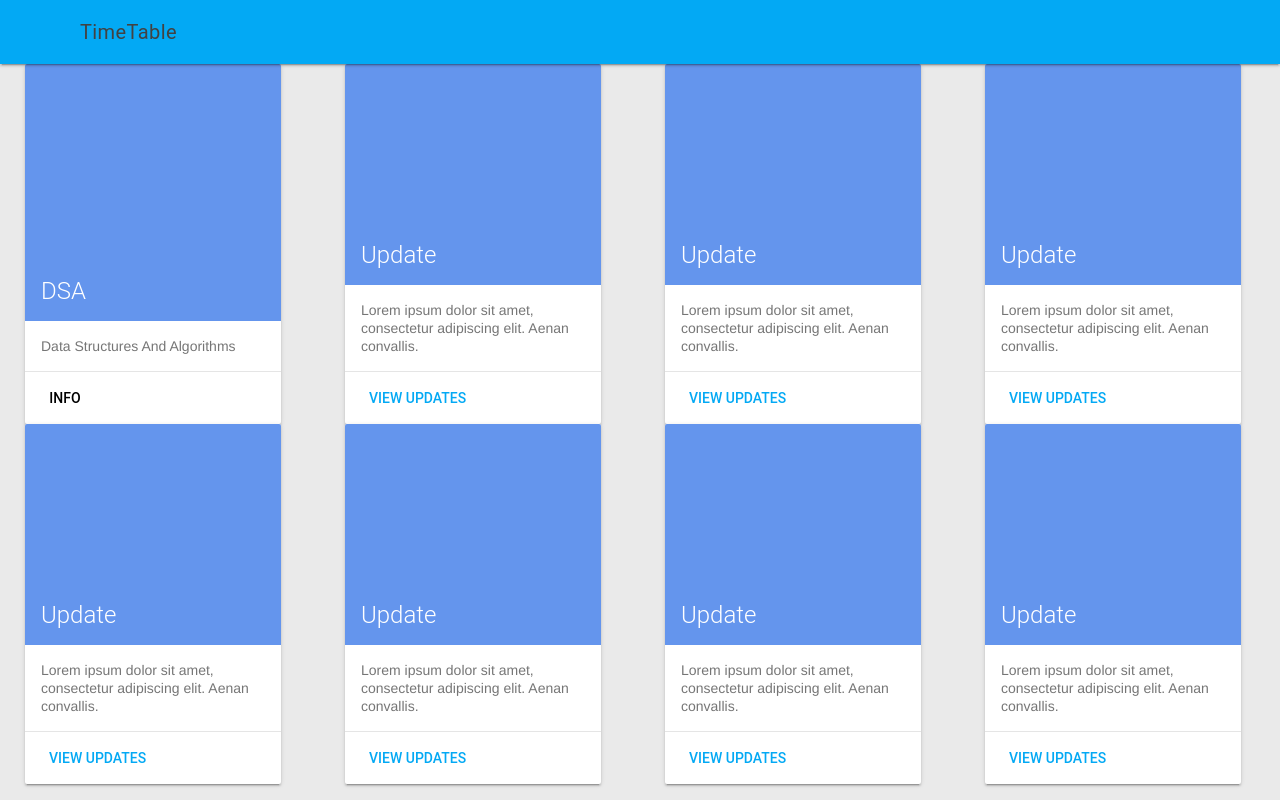
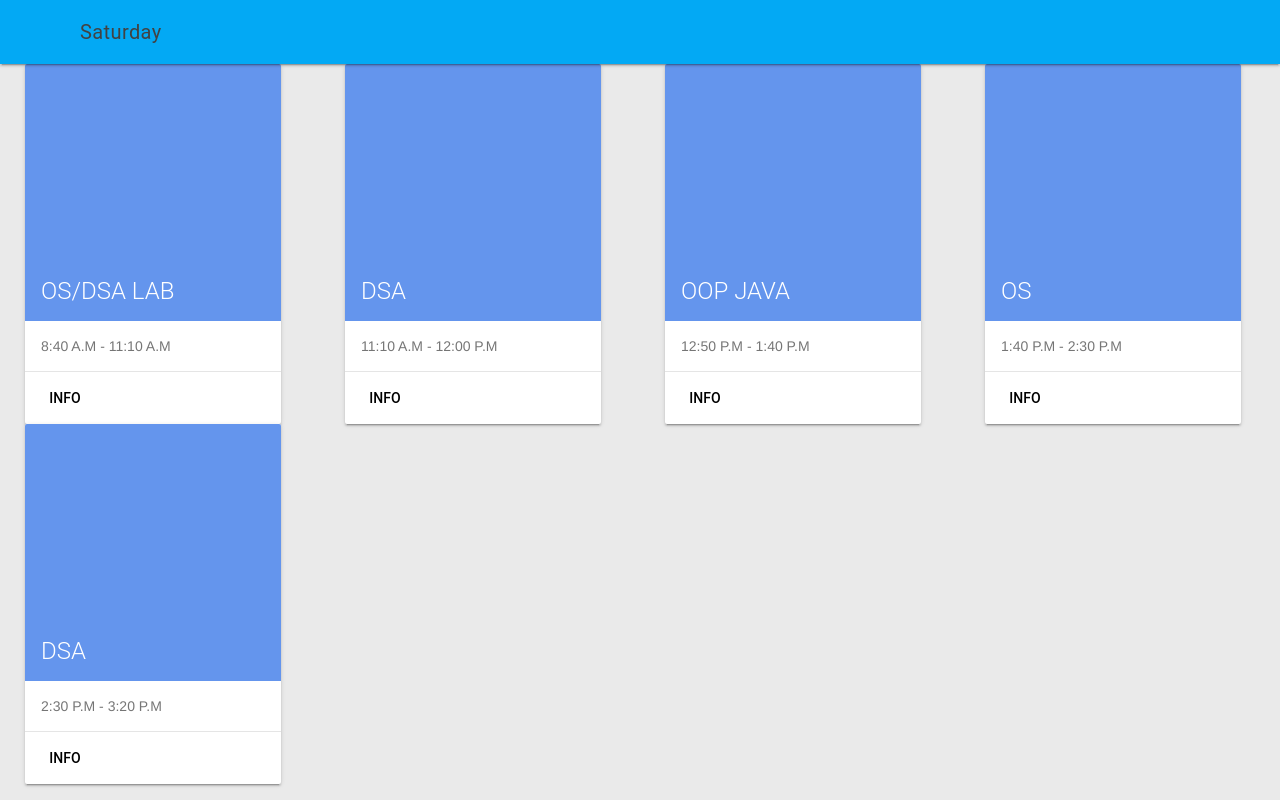
Before and after one commit to subhani-syed/TimeTable, a plain HTML site: page saturday.html in a window 1280 px wide. Drawn offline with nearby package versions, Linux system fonts and the light colour scheme.

Commit message:
Added Saturday Classes

```diff
--- a/saturday.html
+++ b/saturday.html
@@ -18,7 +18,7 @@
         <header class="mdl-layout__header">
             <div class="mdl-layout__header-row">
                 <!-- Title -->
-                <span class="mdl-layout-title">TimeTable</span>
+                <span class="mdl-layout-title">Saturday</span>
                 <!-- Add spacer, to align navigation to the right -->
                 <div class="mdl-layout-spacer"></div>
                 <!-- Navigation. We hide it in small screens. -->
@@ -45,156 +45,129 @@
         </div>
         <main class="mdl-layout__content">
             <div class="page-content">
-                <!-- Your content goes here -->
-                <!-- Square card -->
+                <!-- Card Details -->
+                <div class="demo-card-square mdl-card mdl-shadow--2dp">
+                    <div class="mdl-card__title mdl-card--expand">
+                        <h2 class="mdl-card__title-text">OS/DSA LAB</h2>
+                    </div>
+                    <div class="mdl-card__supporting-text">
+                        8:40 A.M - 11:10 A.M
+                    </div>
+                    <!-- Dialog Details -->
+                    <div class="mdl-card__actions mdl-card--border">
+                        <button id="show-dialog1" type="button" class="mdl-button">Info</button>
+                        <dialog id="d1"class="mdl-dialog">
+                            <h4 class="mdl-dialog__title">Lab</h4>
+                            <div class="mdl-dialog__content">
+                                <p>
+                                    Mr.D.Nagatej ,Mr.D Arun Kumar / Mr. K.V.S.S Prakash,Mrs.G Naga Kalyani
+                                </p>
+                            </div>
+                            <div class="mdl-dialog__actions">
+                                <button type="button" class="mdl-button mdl-button--colored mdl-js-button mdl-js-ripple-effect close">Okay</button>
+                            </div>
+                        </dialog>
+                        <script>
+                            var dialog1 = document.querySelector('#d1');
+                            var showDialogButton = document.querySelector('#show-dialog1');
+                            if (!dialog1.showModal) {
+                                dialogPolyfill.registerDialog(dialog1);
+                            }
+                            showDialogButton.addEventListener('click', function () {
+                                dialog1.showModal();
+                            });
+                            dialog1.querySelector('.close').addEventListener('click', function () {
+                                dialog1.close();
+                            });
+                        </script>
+                    </div>
+                </div>
+
+                <!-- Subject -->
+
                 <div class="demo-card-square mdl-card mdl-shadow--2dp">
                     <div class="mdl-card__title mdl-card--expand">
                         <h2 class="mdl-card__title-text">DSA</h2>
                     </div>
                     <div class="mdl-card__supporting-text">
-                        Data Structures And Algorithms
+                        11:10 A.M - 12:00 P.M
                     </div>
                     <div class="mdl-card__actions mdl-card--border">
-                        <!--  -->
-                        <button id="show-dialog" type="button" class="mdl-button">Info</button>
-                        <dialog class="mdl-dialog">
-                            <h4 class="mdl-dialog__title">DSA-</h4>
-                            <h3 class="mdl-dialog__title">Murali Krishna</h3>
-                            <div class="mdl-dialog__content">
-                                <p>
-                                    8:40 - 9:30 A.M
-                                </p>
-                            </div>
-                            <div class="mdl-dialog__actions">
-                                <!-- <button type="button" class="mdl-button">Agree</button> -->
-                                <button type="button" class="mdl-button mdl-button--colored mdl-js-button mdl-js-ripple-effect close">Okay</button>
-                            </div>
-                        </dialog>
+                        <button id="dsa1" type="button" class="mdl-button">Info</button>
                         <script>
-                            var dialog = document.querySelector('dialog');
-                            var showDialogButton = document.querySelector('#show-dialog');
-                            if (!dialog.showModal) {
-                                dialogPolyfill.registerDialog(dialog);
-                            }
-                            showDialogButton.addEventListener('click', function () {
-                                dialog.showModal();
-                            });
-                            dialog.querySelector('.close').addEventListener('click', function () {
-                                dialog.close();
-                            });
+                            var dsa1 = document.getElementById("dsa1");
+                            dsa1.addEventListener('click', () => {
+                                alert("Mr.K.V.S.S.Prakash");
+                            })
                         </script>
-                        <!--  -->
-                        <!-- <a class="mdl-button mdl-button--colored mdl-js-button mdl-js-ripple-effect">
-                            View
-                        </a> -->
                     </div>
                 </div>
 
                 <div class="demo-card-square mdl-card mdl-shadow--2dp">
                     <div class="mdl-card__title mdl-card--expand">
-                        <h2 class="mdl-card__title-text">Update</h2>
+                        <h2 class="mdl-card__title-text">OOP JAVA</h2>
                     </div>
                     <div class="mdl-card__supporting-text">
-                        Lorem ipsum dolor sit amet, consectetur adipiscing elit.
-                        Aenan convallis.
+                        12:50 P.M - 1:40 P.M
                     </div>
                     <div class="mdl-card__actions mdl-card--border">
-                        <a class="mdl-button mdl-button--colored mdl-js-button mdl-js-ripple-effect">
-                            View Updates
-                        </a>
+                        <button id="show-dialog1" type="button" onClick="test()" class="mdl-button">Info</button>
+                        <dialog class="mdl-dialog">
+                            <h4 class="mdl-dialog__title">Lab</h4>
+                            <div class="mdl-dialog__content">
+                                <p>
+                                    Mr.R.V.V Murali Krishna
+                                </p>
+                            </div>
+                            <div class="mdl-dialog__actions">
+                                <button type="button"
+                                    class="mdl-button mdl-button--colored mdl-js-button mdl-js-ripple-effect close">Okay</button>
+                            </div>
+                        </dialog>
+                        <script>
+                            function test() {
+                                alert("Mr.R.V.V Murali Krishan");
+                            }
+                        </script>
                     </div>
                 </div>
 
                 <div class="demo-card-square mdl-card mdl-shadow--2dp">
                     <div class="mdl-card__title mdl-card--expand">
-                        <h2 class="mdl-card__title-text">Update</h2>
+                        <h2 class="mdl-card__title-text">OS</h2>
                     </div>
                     <div class="mdl-card__supporting-text">
-                        Lorem ipsum dolor sit amet, consectetur adipiscing elit.
-                        Aenan convallis.
+                        1:40 P.M - 2:30 P.M
                     </div>
                     <div class="mdl-card__actions mdl-card--border">
-                        <a class="mdl-button mdl-button--colored mdl-js-button mdl-js-ripple-effect">
-                            View Updates
-                        </a>
+                        <!--  -->
+                        <button id="os" type="button" class="mdl-button">Info</button>
+                        <script>
+                            var os  = document.getElementById("os");
+                            os.addEventListener('click',()=>{
+                                alert("Mr.D.Nagatej");
+                            })
+                        </script>
                     </div>
                 </div>
 
                 <div class="demo-card-square mdl-card mdl-shadow--2dp">
                     <div class="mdl-card__title mdl-card--expand">
-                        <h2 class="mdl-card__title-text">Update</h2>
+                        <h2 class="mdl-card__title-text">DSA</h2>
                     </div>
                     <div class="mdl-card__supporting-text">
-                        Lorem ipsum dolor sit amet, consectetur adipiscing elit.
-                        Aenan convallis.
+                        2:30 P.M - 3:20 P.M
                     </div>
                     <div class="mdl-card__actions mdl-card--border">
-                        <a class="mdl-button mdl-button--colored mdl-js-button mdl-js-ripple-effect">
-                            View Updates
-                        </a>
+                        <button id="dsa" type="button" class="mdl-button">Info</button>
+                        <script>
+                            var dsa = document.getElementById("dsa");
+                            dsa.addEventListener('click', () => {
+                                alert("Mr.K.V.S.S.Prakash");
+                            })
+                        </script>
                     </div>
                 </div>
-
-                <div class="demo-card-square mdl-card mdl-shadow--2dp">
-                    <div class="mdl-card__title mdl-card--expand">
-                        <h2 class="mdl-card__title-text">Update</h2>
-                    </div>
-                    <div class="mdl-card__supporting-text">
-                        Lorem ipsum dolor sit amet, consectetur adipiscing elit.
-                        Aenan convallis.
-                    </div>
-                    <div class="mdl-card__actions mdl-card--border">
-                        <a class="mdl-button mdl-button--colored mdl-js-button mdl-js-ripple-effect">
-                            View Updates
-                        </a>
-                    </div>
-                </div>
-
-                <div class="demo-card-square mdl-card mdl-shadow--2dp">
-                    <div class="mdl-card__title mdl-card--expand">
-                        <h2 class="mdl-card__title-text">Update</h2>
-                    </div>
-                    <div class="mdl-card__supporting-text">
-                        Lorem ipsum dolor sit amet, consectetur adipiscing elit.
-                        Aenan convallis.
-                    </div>
-                    <div class="mdl-card__actions mdl-card--border">
-                        <a class="mdl-button mdl-button--colored mdl-js-button mdl-js-ripple-effect">
-                            View Updates
-                        </a>
-                    </div>
-                </div>
-
-                <div class="demo-card-square mdl-card mdl-shadow--2dp">
-                    <div class="mdl-card__title mdl-card--expand">
-                        <h2 class="mdl-card__title-text">Update</h2>
-                    </div>
-                    <div class="mdl-card__supporting-text">
-                        Lorem ipsum dolor sit amet, consectetur adipiscing elit.
-                        Aenan convallis.
-                    </div>
-                    <div class="mdl-card__actions mdl-card--border">
-                        <a class="mdl-button mdl-button--colored mdl-js-button mdl-js-ripple-effect">
-                            View Updates
-                        </a>
-                    </div>
-                </div>
-
-                <div class="demo-card-square mdl-card mdl-shadow--2dp">
-                    <div class="mdl-card__title mdl-card--expand">
-                        <h2 class="mdl-card__title-text">Update</h2>
-                    </div>
-                    <div class="mdl-card__supporting-text">
-                        Lorem ipsum dolor sit amet, consectetur adipiscing elit.
-                        Aenan convallis.
-                    </div>
-                    <div class="mdl-card__actions mdl-card--border">
-                        <a class="mdl-button mdl-button--colored mdl-js-button mdl-js-ripple-effect">
-                            View Updates
-                        </a>
-                    </div>
-                </div>
-
             </div>
         </main>
     </div>
```
